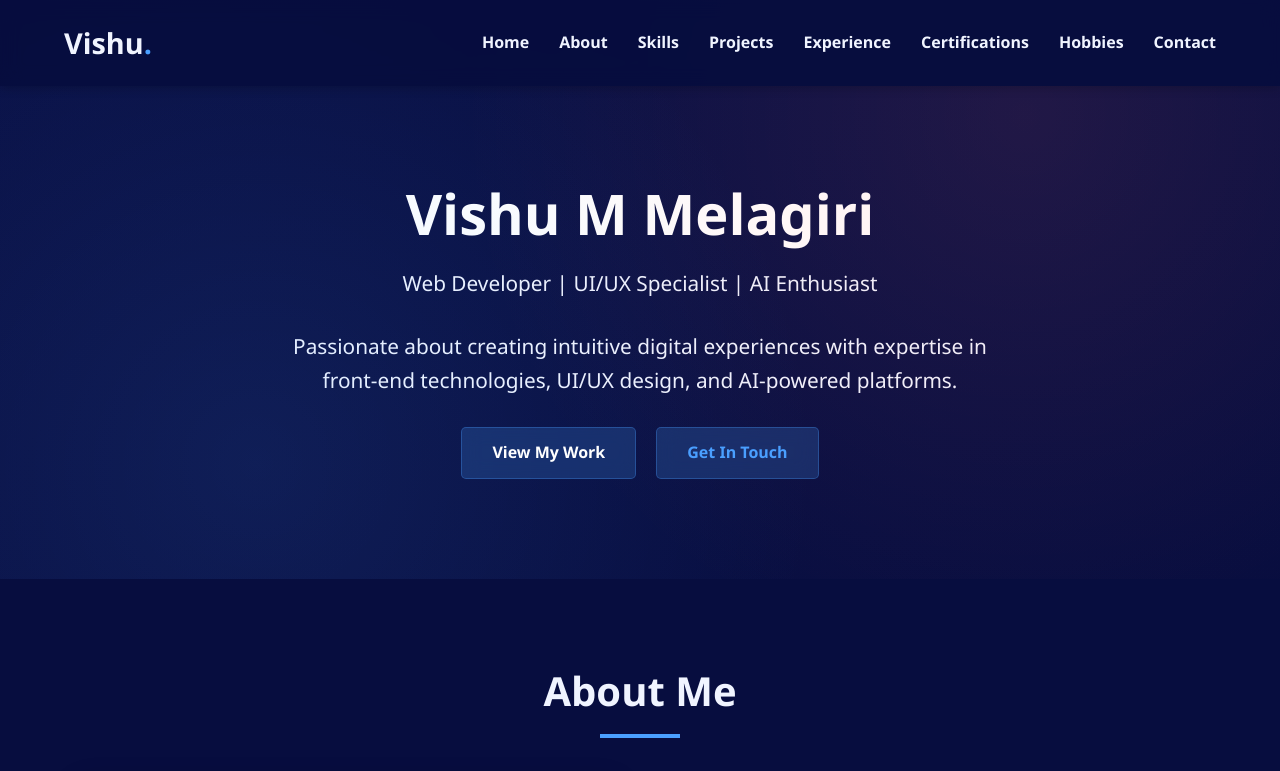
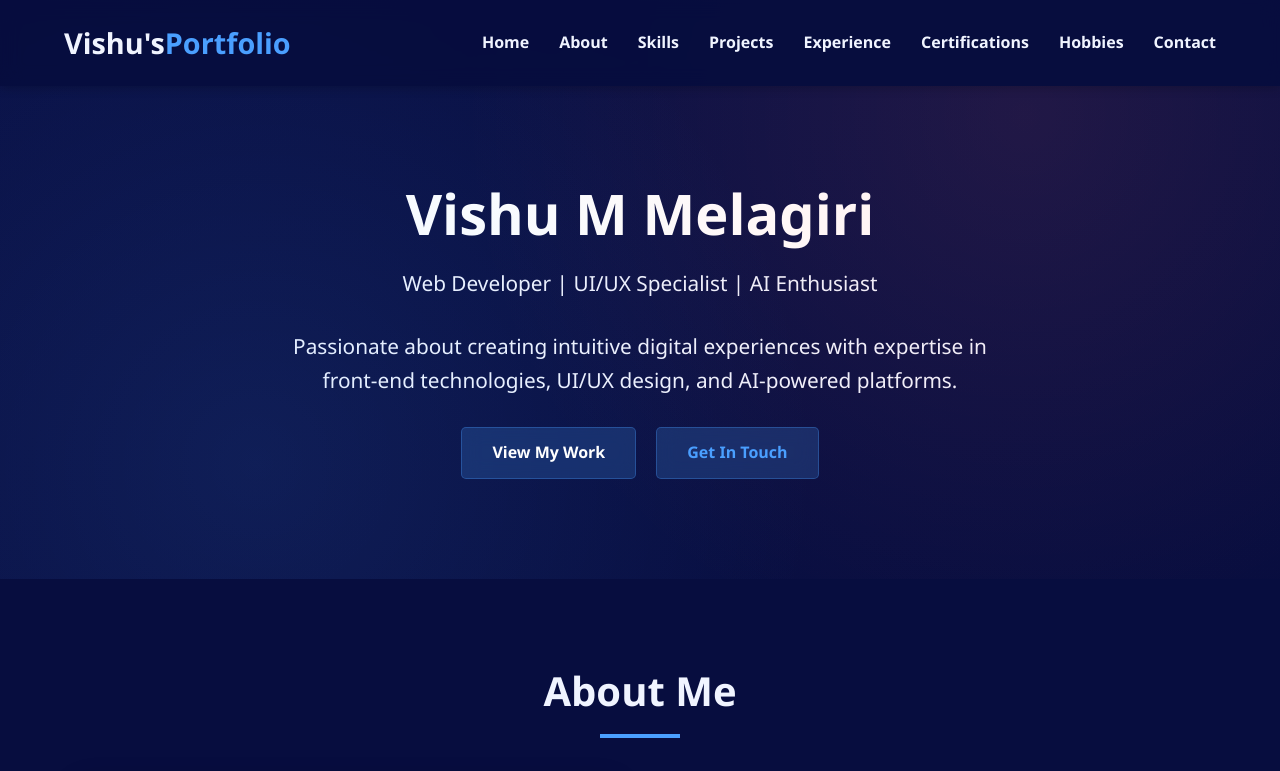
Before and after one commit to vishuM2/PORTPOLIO, a plain HTML site: page index.html in a window 1280 px wide. Shown: the top 771 px of the page. Drawn offline with Linux system fonts and the light colour scheme.

Commit message:
Update index.html

```diff
--- a/index.html
+++ b/index.html
@@ -711,7 +711,7 @@
     <!-- Header & Navigation -->
     <header>
         <div class="container nav-container">
-            <a href="#" class="logo">Vishu<span>.</span></a>
+            <a href="#" class="logo">Vishu's<span>Portfolio</span></a>
             <div class="mobile-menu">
                 <i class="fas fa-bars"></i>
             </div>
```
